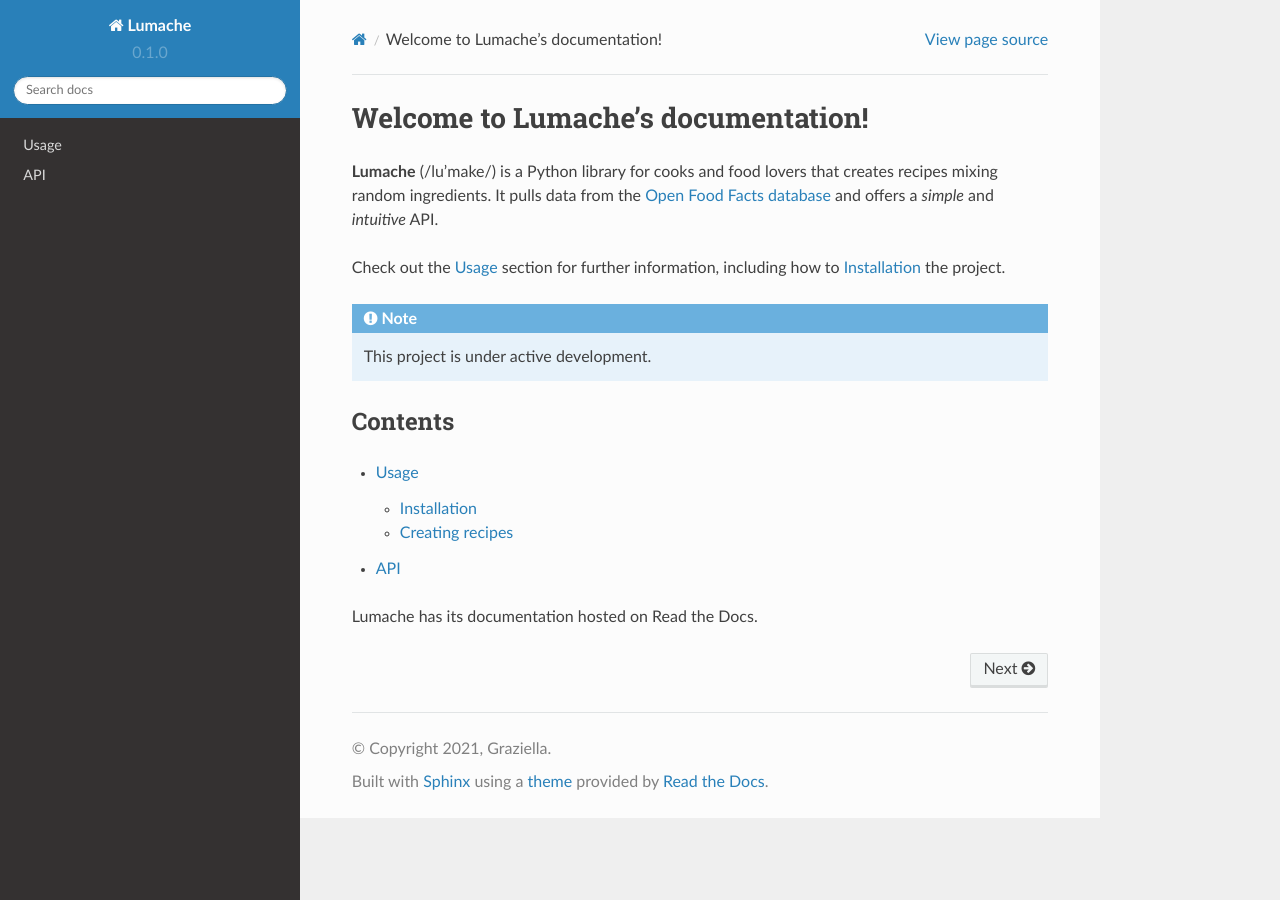
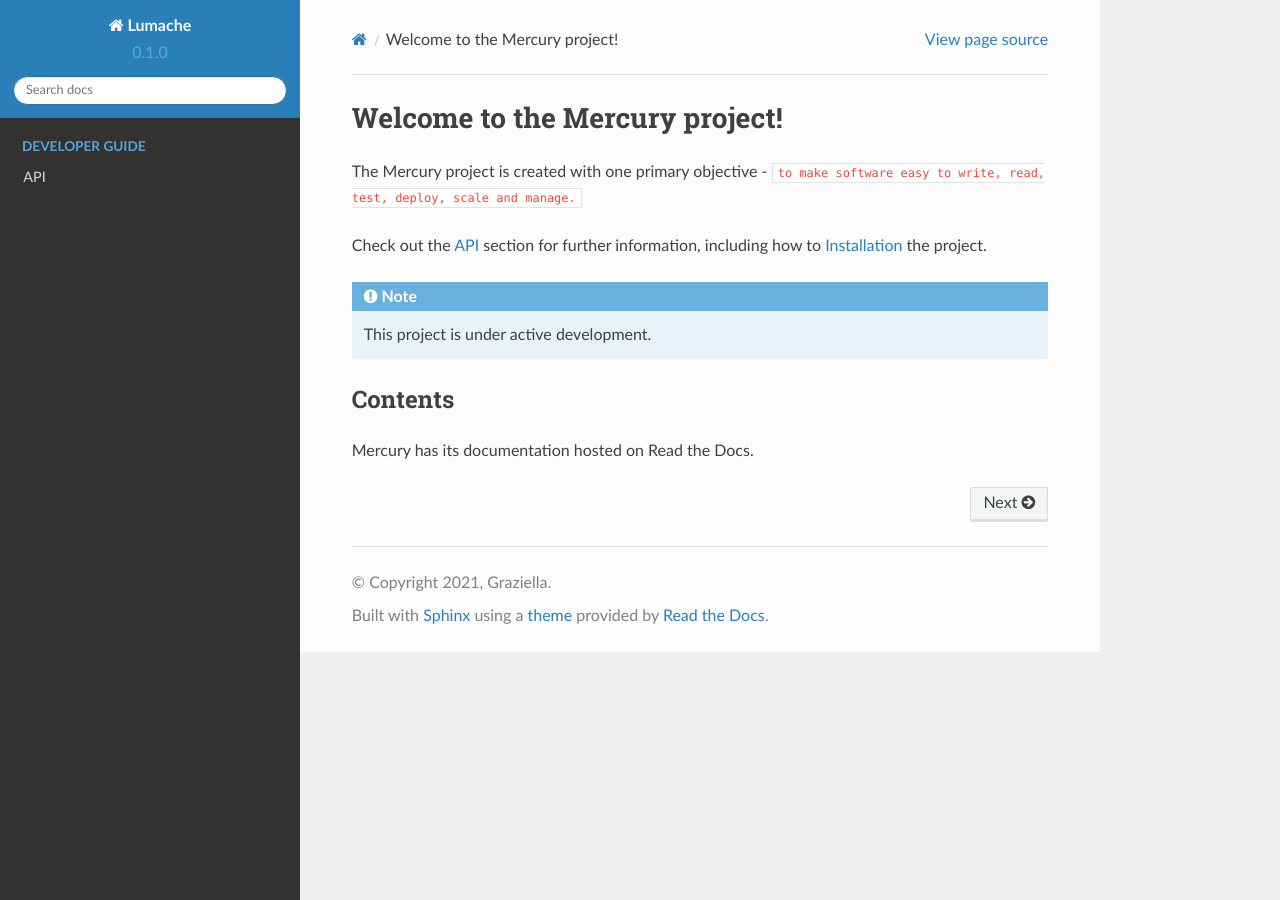
Before and after one commit to victorqzhang/refactory-vic, a Sphinx documentation site: the page built from docs/source/index.rst, in a window 1280 px wide. Built offline with Sphinx 7.4.7 and the Read the Docs theme 2.0.0, drawn with Linux system fonts in a browser that asks for light colours.

Commit message:
Update to index.rst.

```diff
--- a/docs/source/index.rst
+++ b/docs/source/index.rst
@@ -1,12 +1,9 @@
-Welcome to Lumache's documentation!
+Welcome to the Mercury project!
 ===================================
 
-**Lumache** (/lu'make/) is a Python library for cooks and food lovers
-that creates recipes mixing random ingredients.
-It pulls data from the `Open Food Facts database <https://world.openfoodfacts.org/>`_
-and offers a *simple* and *intuitive* API.
+The Mercury project is created with one primary objective - ``to make software easy to write, read, test, deploy, scale and manage.``
 
-Check out the :doc:`usage` section for further information, including
+Check out the :doc:`api` section for further information, including
 how to :ref:`installation` the project.
 
 .. note::
@@ -17,7 +14,18 @@ Contents
 --------
 
 .. toctree::
+   :maxdepth: 2
+   :hidden:
+   :caption: Introduction
 
-   usage
+   installation
+
+.. toctree::
+   :maxdepth: 2
+   :hidden:
+   :caption: Developer Guide
+
    api
-Lumache has its documentation hosted on Read the Docs.
+   appendix
+
+Mercury has its documentation hosted on Read the Docs.
```
Also changed, not shown: docs/source/appendix.rst (added, +7 -0 lines), docs/source/history.rst (added, +7 -0 lines), docs/source/installation.rst (added, +7 -0 lines).
